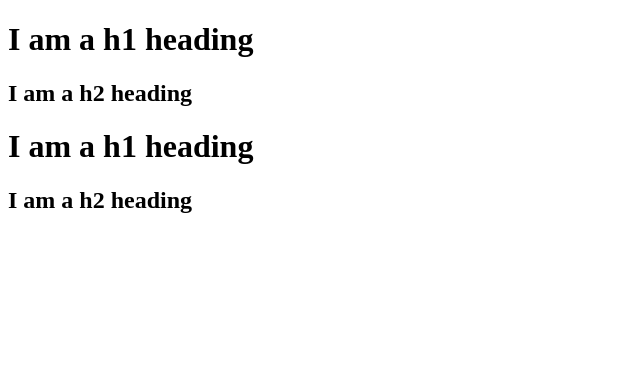
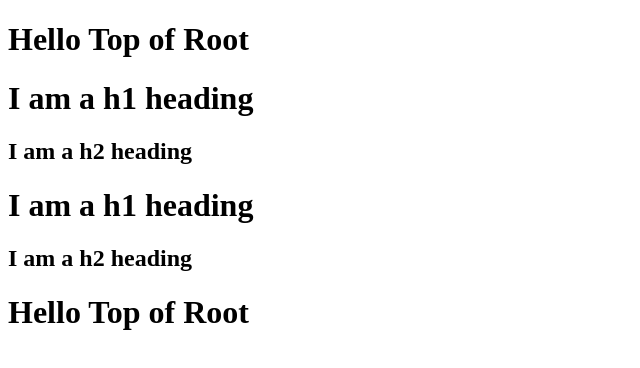
Before and after one commit to PandeyRajnish/play-with-react, a plain HTML site: page index.html in a window 1280 px wide. Shown: the whole page, without its empty margins (0-640 px from the left). Drawn offline with nearby package versions, Linux system fonts and the light colour scheme.

Commit message:
render replaces with div id root only

```diff
--- a/index.html
+++ b/index.html
@@ -7,7 +7,13 @@
     <title>Time to practice react</title>
   </head>
   <body>
-    <div id="root"></div>
+    <h1>Hello Top of Root</h1>
+
+    <div id="root">
+      <h1>Rajnish is here!</h1>
+    </div>
+
+    <h1>Hello Top of Root</h1>
 
     <script
       crossorigin
```
